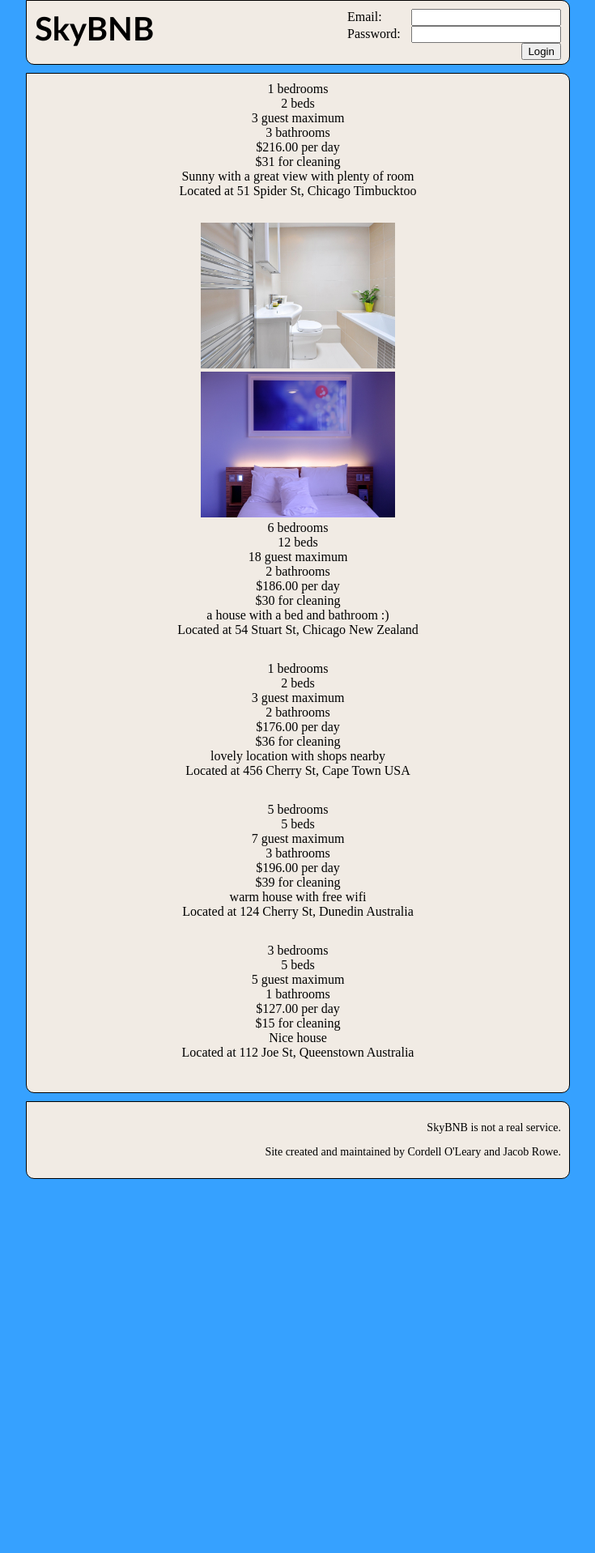
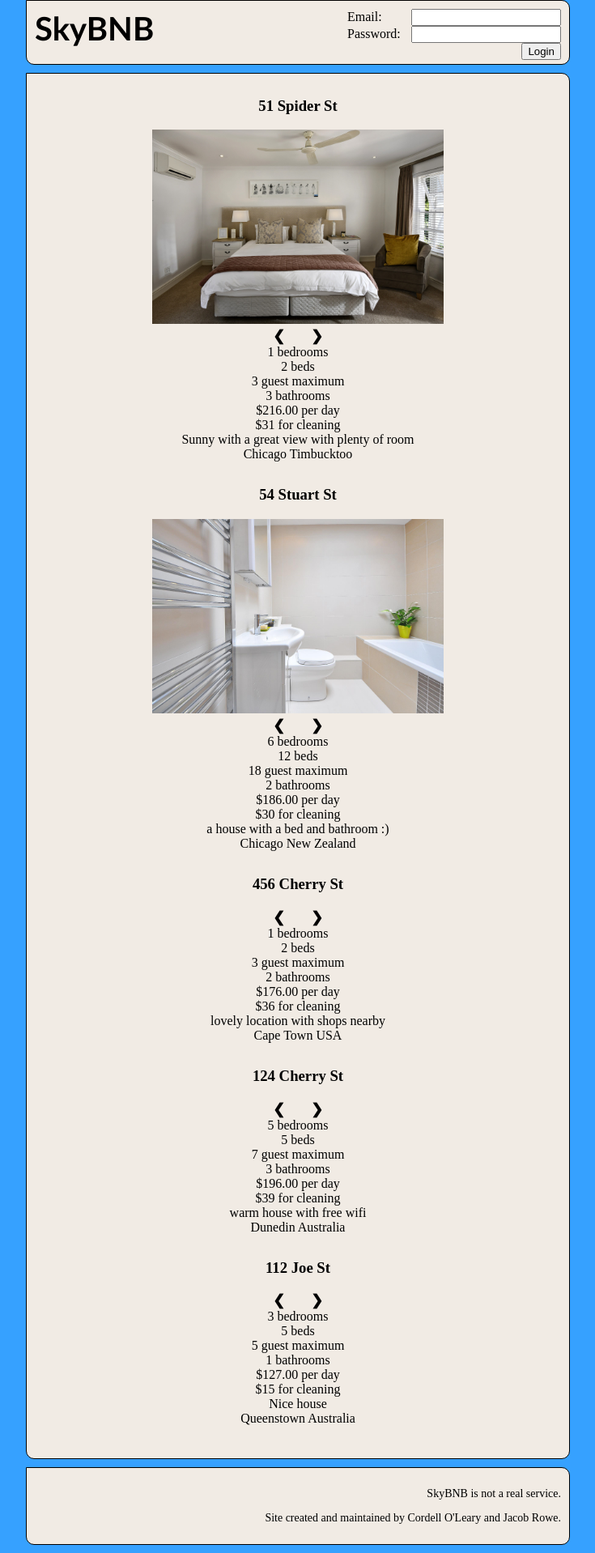
Before and after one commit to CDonalO/COSC349A1, a PHP site: page /home.php in a window 1280 px wide. Shown: the whole page at 81% size, without its empty margins (283-1018 px from the left). Before the commit the page ends 1456 px from the top, so only its background shows below. Run offline with PHP 8.4, Linux system fonts and the light colour scheme; data comes from the database, SQL or seed files in the repository.

Commit message:
get image slider fully functioning. Still need more images with the other house inserts

```diff
--- a/dbserver_files/setup-database.sql
+++ b/dbserver_files/setup-database.sql
@@ -90,3 +90,5 @@ INSERT INTO Booking (house_id,number_of_people,check_in_date,days,users_id) VALU
 
 INSERT INTO House_image (path,house_id) VALUES("./images/bathroom-g6b58c6d58_1920.jpg", 7);
 INSERT INTO House_image (path,house_id) VALUES("./images/bedroom-gc76278414_1920.jpg", 7);
+INSERT INTO House_image (path,house_id) VALUES("./images/bedroom-g4bf08c263_1920.jpg", 6);
+INSERT INTO House_image (path,house_id) VALUES("./images/bathroom-g69828d0cc_1920.jpg", 6);
--- a/webserver_files/www/home.php
+++ b/webserver_files/www/home.php
@@ -13,25 +13,28 @@ if ($conn->connect_error) {
 include("header.php");
 ?>
 
+
     <main>
         <?php
         $sql = "SELECT * FROM Houses where(approved='false')";
         $result = $conn->query($sql);
         $obj = $result->fetch_object();
-
-
-
-        while($obj != ""){
+        $count = 0;
+        while ($obj != "") {
             $s = "SELECT * FROM House_image where(house_id = $obj->house_id)";
             $res = $conn->query($s);
             echo "<ul class='house'>";
-            while($o = $res->fetch_assoc()){
-                if($o != ""){
-                    echo "<li><img src=$o[path] width='240' height='180'></li>";
+            echo "<li><h3>$obj->address</h3></li>";
+            echo "<div class='container' id='$count'>";
+            $c = 0;
+            while ($o = $res->fetch_assoc()) {
+                if ($o != "") {
+                    echo "<li><div class='slide fade'><img class='$c' src=$o[path] width='360' height='240'></div></li>";
+                    $c+=1;
                 }
             }
-
-
+            echo "<a class='prev' onclick='plusSlides(-1,$count)'>&#10094;</a>";
+            echo "<a class='next' onclick='plusSlides(1,$count)'>&#10095;</a></div>";
             echo "<li> $obj->bedrooms bedrooms</li>";
             echo "<li>$obj->beds beds</li>";
             echo "<li>$obj->guest_limit guest maximum</li>";
@@ -39,14 +42,16 @@ include("header.php");
             echo "<li>$$obj->price_per_day per day</li>";
             echo "<li>$$obj->cleaning_fee for cleaning</li>";
             echo "<li>$obj->description</li>";
-            echo "<li>Located at $obj->address, $obj->city $obj->country</li>";
+            echo "<li>$obj->city $obj->country</li>";
             echo "</ul>";
             $obj = $result->fetch_object();
             $o = $res->fetch_object();
+            $count ++;
         }
 
         ?>
     </main>
+    <script src="slideshow.js"></script>
 <?php
 include("footer.php");
 ?>
--- a/webserver_files/www/style.css
+++ b/webserver_files/www/style.css
@@ -55,3 +55,45 @@ h1 {
     padding:0;
     text-align: center;
 }
+
+/* Slideshow container */
+.container {
+    position: relative;
+    margin: auto;
+}
+
+/* Hide the images by default */
+.slide {
+    display: none;
+}
+
+/* Next & previous buttons */
+.prev, .next {
+    cursor: pointer;
+    top: 50%;
+    width: auto;
+    margin-top: -22px;
+    padding: 16px;
+    font-weight: bold;
+    font-size: 18px;
+    transition: 0.6s ease;
+    border-radius: 0 3px 3px 0;
+    user-select: none;
+}
+
+/* Position the "next button" to the right */
+.next {
+    right: 0;
+    border-radius: 3px 0 0 3px;
+}
+
+/* Fading animation */
+.fade {
+    animation-name: fade;
+    animation-duration: 1.5s;
+}
+
+@keyframes fade {
+    from {opacity: .4}
+    to {opacity: 1}
+}
```
Also changed, not shown: webserver_files/www/slideshow.js (added, +34 -0 lines), webserver_files/www/images/bathroom-g69828d0cc_1920.jpg (added), webserver_files/www/images/bedroom-g4bf08c263_1920.jpg (added).
